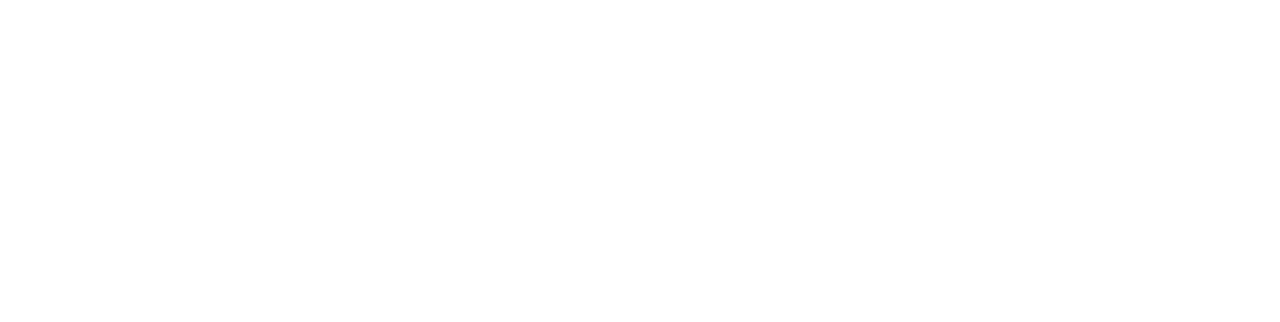
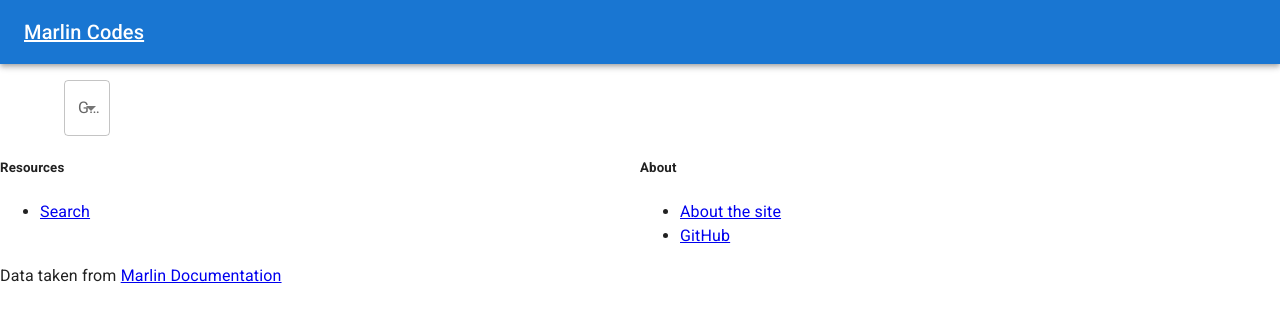
Before and after one commit to ayan4m1/marlin-codes, a Gatsby site: page /groups in a window 1280 px wide. Before the commit this address had no page. Built offline with nearby package versions, Linux system fonts and the light colour scheme; Gatsby itself is replaced by a stand-in of ours.

Commit message:
start reworking pages to be useful

```diff
--- a/gatsby-node.js
+++ b/gatsby-node.js
@@ -1,7 +1,7 @@
 const { resolve } = require('path');
 
 const createMarkdownPages = async ({ actions, graphql, reporter }) => {
-  const component = resolve('src/components/markdownPage.js');
+  const component = resolve('src/components/tag.js');
   const { createPage } = actions;
   const result = await graphql(`
     {
--- a/src/components/header.js
+++ b/src/components/header.js
@@ -1,5 +1,5 @@
-import { AppBar, Toolbar, Typography } from '@mui/material';
-import { useStaticQuery, graphql } from 'gatsby';
+import { AppBar, Toolbar, Typography, Link } from '@mui/material';
+import { useStaticQuery, graphql, Link as NavLink } from 'gatsby';
 import PropTypes from 'prop-types';
 
 export default function Header() {
@@ -14,9 +14,13 @@
   `);
 
   return (
-    <AppBar position="static">
+    <AppBar position="static" sx={{ mb: 2 }}>
       <Toolbar>
-        <Typography variant="h6">{data?.site?.siteMetadata?.title}</Typography>
+        <Link color="inherit" component={NavLink} to="/">
+          <Typography variant="h6">
+            {data?.site?.siteMetadata?.title}
+          </Typography>
+        </Link>
       </Toolbar>
     </AppBar>
   );
--- a/src/components/layout.js
+++ b/src/components/layout.js
@@ -3,7 +3,7 @@
   StyledEngineProvider,
   createTheme
 } from '@mui/material/styles';
-import { CssBaseline } from '@mui/material';
+import { Container, CssBaseline } from '@mui/material';
 
 import { Fragment } from 'react';
 import PropTypes from 'prop-types';
@@ -22,7 +22,9 @@
           <CssBaseline />
           <SEO {...seoProps} />
           <Header />
-          <main>{children}</main>
+          <Container>
+            <main>{children}</main>
+          </Container>
           <Footer />
         </ThemeProvider>
       </StyledEngineProvider>
--- a/src/components/markdownPage.js
+++ b/src/components/tag.js
@@ -3,6 +3,7 @@
 
 import NotFoundPage from '~pages/404';
 import Layout from '~components/layout';
+import { Grid, Paper, Typography } from '@mui/material';
 
 export default function MarkdownPage({ data }) {
   if (!data || !data.markdownRemark) {
@@ -12,13 +13,22 @@
   const {
     markdownRemark: {
       html,
-      frontmatter: { title, brief }
+      frontmatter: { title, brief, codes }
     }
   } = data;
 
   return (
     <Layout seoProps={{ title, description: brief }}>
+      <Typography variant="h3">{title}</Typography>
       <div dangerouslySetInnerHTML={{ __html: html }} />
+      <Grid container>
+        {Boolean(codes) &&
+          codes.map((code) => (
+            <Grid item xs={12} key={code}>
+              <Paper>{code}</Paper>
+            </Grid>
+          ))}
+      </Grid>
     </Layout>
   );
 }
@@ -36,6 +46,7 @@
       frontmatter {
         brief
         title
+        codes
       }
     }
   }
--- /dev/null
+++ b/src/pages/codes.js
@@ -0,0 +1,67 @@
+import { Grid } from '@mui/material';
+import { graphql, Link } from 'gatsby';
+import PropTypes from 'prop-types';
+import { useMemo } from 'react';
+
+import Layout from '~components/layout';
+
+export default function CodesPage({ data }) {
+  const {
+    allMarkdownRemark: { nodes }
+  } = data;
+
+  const codes = useMemo(() => {
+    const result = nodes.reduce(
+      (prev, curr) => [...prev, ...curr.frontmatter.codes],
+      []
+    );
+
+    result.sort();
+    return result;
+  }, [nodes]);
+
+  return (
+    <Layout seoProps={{ title: 'Codes' }}>
+      <Grid container>
+        {codes.map((code) => (
+          <Grid item xs={3} key={code}>
+            <Link to={`/code/${code}`}>{code}</Link>
+          </Grid>
+        ))}
+        {/* {nodes.map((node) => (
+          <Grid item xs={12} key={node.id}>
+            <Paper>
+              <Typography paragraph>{node.frontmatter.title}</Typography>
+              <Grid container>
+                {node.frontmatter.codes.map((code) => (
+                  <Grid item xs={3} key={code}>
+                    <Paper variant="outlined">{code}</Paper>
+                  </Grid>
+                ))}
+              </Grid>
+            </Paper>
+          </Grid>
+        ))} */}
+      </Grid>
+    </Layout>
+  );
+}
+
+CodesPage.propTypes = {
+  data: PropTypes.object
+};
+
+export const pageQuery = graphql`
+  query {
+    allMarkdownRemark {
+      nodes {
+        id
+        frontmatter {
+          title
+          codes
+          brief
+        }
+      }
+    }
+  }
+`;
--- /dev/null
+++ b/src/pages/groups.js
@@ -0,0 +1,64 @@
+import { Grid, FormControl, InputLabel, Select, MenuItem } from '@mui/material';
+import { graphql } from 'gatsby';
+import PropTypes from 'prop-types';
+import { useMemo } from 'react';
+
+import Layout from '~components/layout';
+
+export default function GroupsPage({ data }) {
+  const {
+    allMarkdownRemark: { nodes }
+  } = data;
+
+  const groups = useMemo(() => {
+    const result = new Set();
+
+    for (const node of nodes) {
+      if (Array.isArray(node.frontmatter.group)) {
+        for (const group of node.frontmatter.group) {
+          result.add(group);
+        }
+      }
+    }
+
+    return Array.from(result);
+  }, [nodes]);
+
+  return (
+    <Layout seoProps={{ title: 'Codes' }}>
+      <Grid container>
+        <Grid item xs={12}>
+          <FormControl>
+            <InputLabel id="group-label">Group</InputLabel>
+            <Select labelId="group-label" id="group" value={null} label="Group">
+              {groups.map((group) => (
+                <MenuItem key={group} value={group}>
+                  {group}
+                </MenuItem>
+              ))}
+            </Select>
+          </FormControl>
+        </Grid>
+      </Grid>
+    </Layout>
+  );
+}
+
+GroupsPage.propTypes = {
+  data: PropTypes.object
+};
+
+export const pageQuery = graphql`
+  query {
+    allMarkdownRemark {
+      nodes {
+        id
+        frontmatter {
+          title
+          codes
+          group
+        }
+      }
+    }
+  }
+`;
```
Also changed, not shown: src/pages/index.js (+5 -7 lines).
